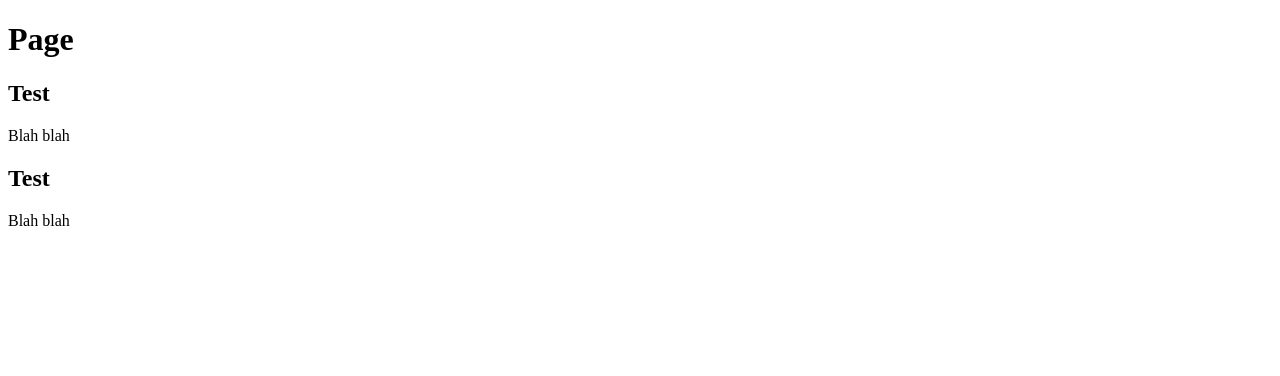
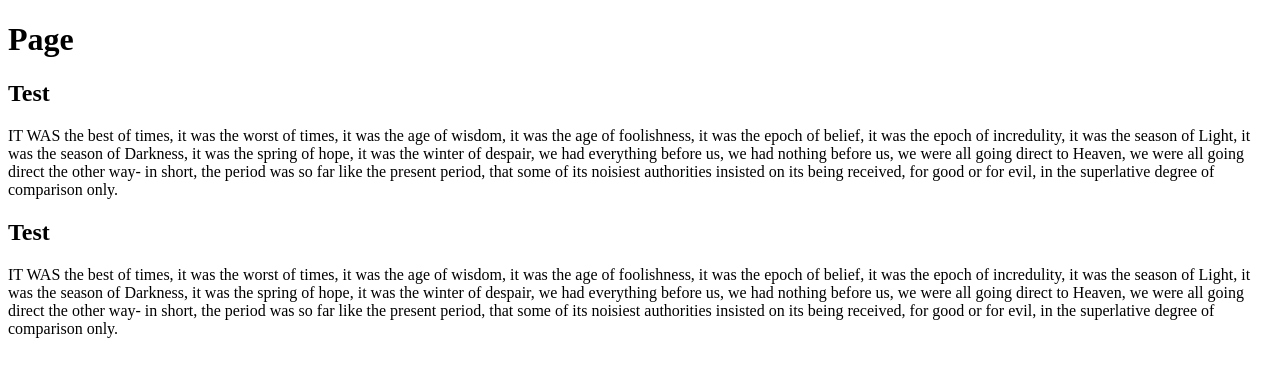
Before and after one commit to Comandeer/valid-invalid, a plain HTML site: page index.html in a window 1280 px wide. Drawn offline with Linux system fonts and the light colour scheme.

Commit message:
Updated example content.

```diff
--- a/index.html
+++ b/index.html
@@ -8,11 +8,11 @@
 		<h1>Page</h1>
 		<section>
 			<h2>Test</h2>
-			<main>Blah blah</main>
+			<main>IT WAS the best of times, it was the worst of times, it was the age of wisdom, it was the age of foolishness, it was the epoch of belief, it was the epoch of incredulity, it was the season of Light, it was the season of Darkness, it was the spring of hope, it was the winter of despair, we had everything before us, we had nothing before us, we were all going direct to Heaven, we were all going direct the other way- in short, the period was so far like the present period, that some of its noisiest authorities insisted on its being received, for good or for evil, in the superlative degree of comparison only.</main>
 		</section>
 		<section>
 			<h2>Test</h2>
-			<main>Blah blah</main>
+			<main>IT WAS the best of times, it was the worst of times, it was the age of wisdom, it was the age of foolishness, it was the epoch of belief, it was the epoch of incredulity, it was the season of Light, it was the season of Darkness, it was the spring of hope, it was the winter of despair, we had everything before us, we had nothing before us, we were all going direct to Heaven, we were all going direct the other way- in short, the period was so far like the present period, that some of its noisiest authorities insisted on its being received, for good or for evil, in the superlative degree of comparison only.</main>
 		</section>
 	</body>
 	</html>
```
